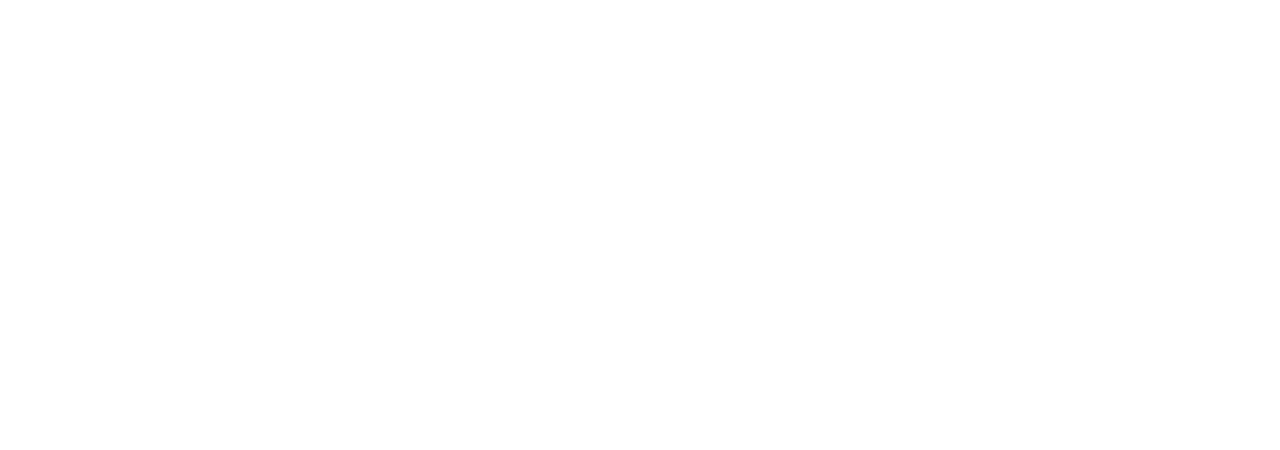
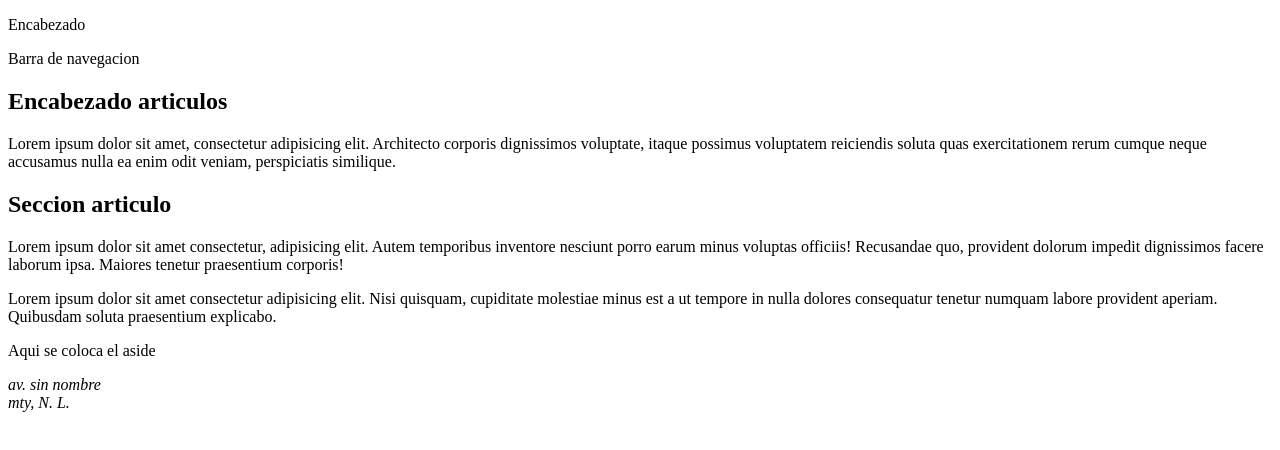
Before and after one commit to itzel-campos/WebPage51_15, a plain HTML site: page Index.html in a window 1280 px wide. Drawn offline with Linux system fonts and the light colour scheme.

Commit message:
agregar index

```diff
--- a/Index.html
+++ b/Index.html
@@ -1,11 +1,50 @@
 <!DOCTYPE html>
 <html>
 
-<head>
+    <head>
+    <title>Página web 51</title>
+    <meta charset="utf-8">
+    <meta name="description" content="Página practica de html">
+    <meta name="keywords" content="html, css, javascript">
+    <meta name="author" content="Itzel Campos">
+    <meta name="viewport" content="width=device-width, initial-scale=1.0">
+    <link rel="stylesheet" href="estilos.css">
+    <script src="codigo.js"></script>
 
-<body>
+    </head>
+        <body>
+            <!-- Seccionando el documento  -->
+            <header>
+                <p>Encabezado</p>
+            </header>
+            <nav>
+                <p>Barra de navegacion</p>
+            </nav>
 
-</body>
-</head>
+            <article>
+                <header>
+                    <h1>Encabezado articulos</h1>
+
+                </header>
+                <p>Lorem ipsum dolor sit amet, consectetur adipisicing elit. Architecto corporis dignissimos voluptate, itaque possimus voluptatem reiciendis soluta quas exercitationem rerum cumque neque accusamus nulla ea enim odit veniam, perspiciatis similique.</p>
+                <section>
+                    <header>
+                        <h2>Seccion articulo</h2>
+                    </header>
+                    <p>Lorem ipsum dolor sit amet consectetur, adipisicing elit. Autem temporibus inventore nesciunt porro earum minus voluptas officiis! Recusandae quo, provident dolorum impedit dignissimos facere laborum ipsa. Maiores tenetur praesentium corporis!</p>
+                    <p>Lorem ipsum dolor sit amet consectetur adipisicing elit. Nisi quisquam, cupiditate molestiae minus est a ut tempore in nulla dolores consequatur tenetur numquam labore provident aperiam. Quibusdam soluta praesentium explicabo.</p>
+                </section>
+            </article>
+            <aside>
+                <p>Aqui se coloca el aside </p>
+            </aside>
+            <footer>
+                <address>
+                    av. sin nombre <br>
+                    mty, N. L.
+                </address>
+            </footer>
+        </body>
+
 
 </html>
```
